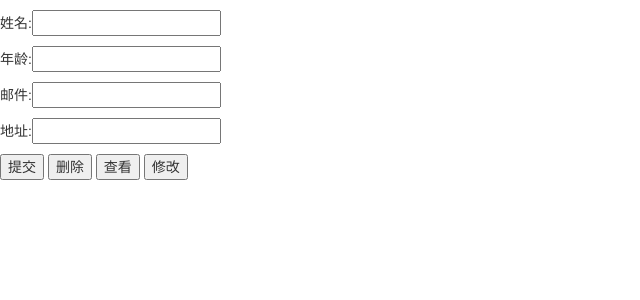
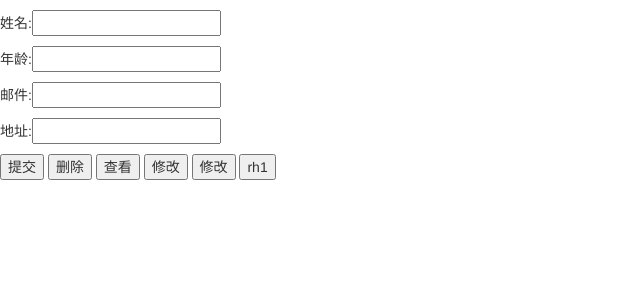
Before and after one commit to maaosheng/cece, a Django app: page /index/ in a window 1280 px wide. Shown: the top 300 px of the page, without its empty margins (0-640 px from the left). Run offline with Django 3.2, Linux system fonts and the light colour scheme; some libraries are stand-ins or nearby versions.

Commit message:
添加rh1/2

```diff
--- a/templates/index.html
+++ b/templates/index.html
@@ -20,6 +20,8 @@
     <input type="submit" value="删除">
     <input type="submit" value="查看">
     <input type="submit" value="修改">
+    <input type="submit" value="修改">
+    <input type="submit" value="rh1">
 
 
 </form>
```
